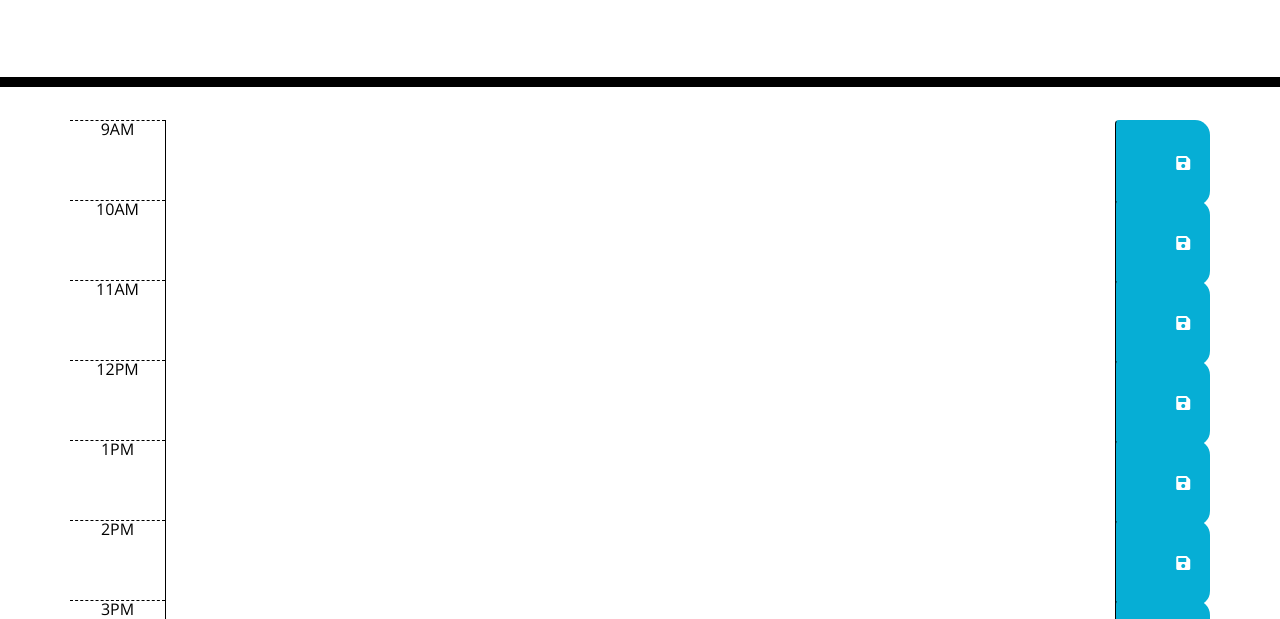
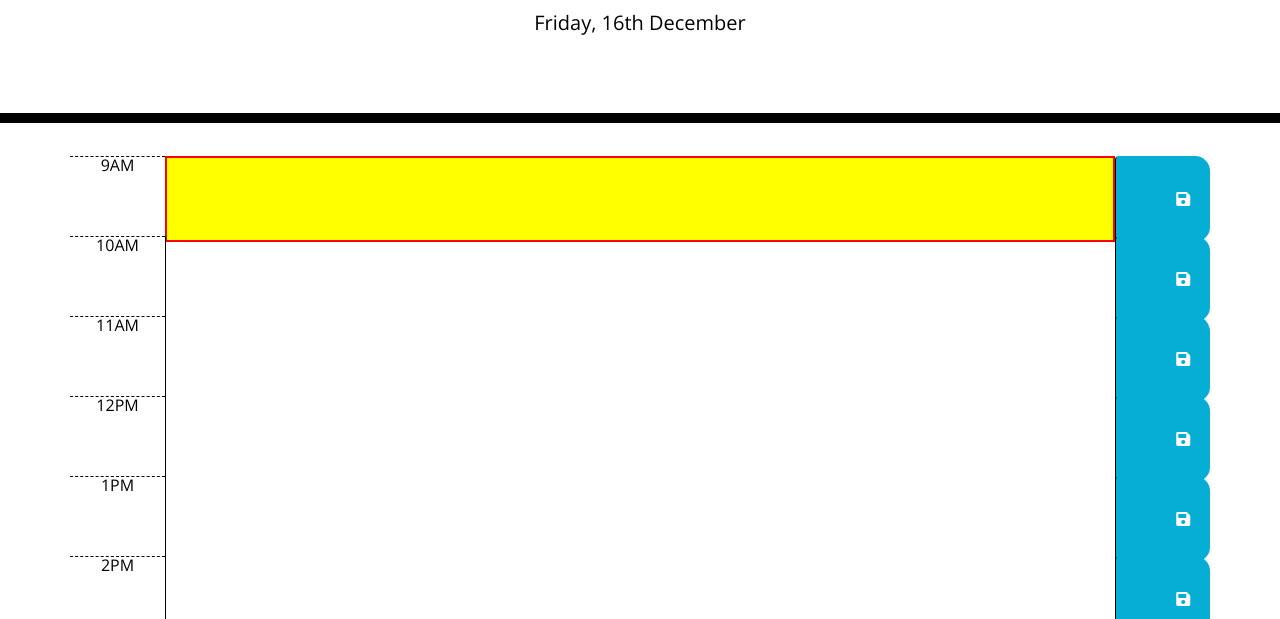
Before and after one commit to ladycosy/work-day-scheduler, a plain HTML site: page starter/index.html in a window 1280 px wide. Shown: the part 181-800 px from the top of the page. Drawn offline with nearby package versions, Linux system fonts and the light colour scheme.

Commit message:
in JS function to display time

```diff
--- a/starter/index.html
+++ b/starter/index.html
@@ -112,8 +112,9 @@
         </button>
       </div>
     </div>
-    <script src="/starter/script.js"></script>
+
     <script src="https://cdnjs.cloudflare.com/ajax/libs/jquery/3.2.1/jquery.min.js"></script>
     <script src="https://cdnjs.cloudflare.com/ajax/libs/moment.js/2.24.0/moment.min.js"></script>
+    <script src="script.js"></script>
   </body>
 </html>
--- a/starter/script.js
+++ b/starter/script.js
@@ -1,3 +1,14 @@
+// save reference to important DOM elements
+var timeDisplayed = $("#currentDay");
+
+// create the function that displays the current time
+var currentDate = moment().format("dddd, Do MMMM");
+timeDisplayed.text(currentDate);
+// setInterval(function () {
+//   currentDate = moment().format("dddd, Do MMMM");
+//   timeDisplayed.text(currentDate);
+// }, 1000);
+
 $("#textarea-hour").css({
   "background-color": "yellow",
   border: "2px solid red",
```
